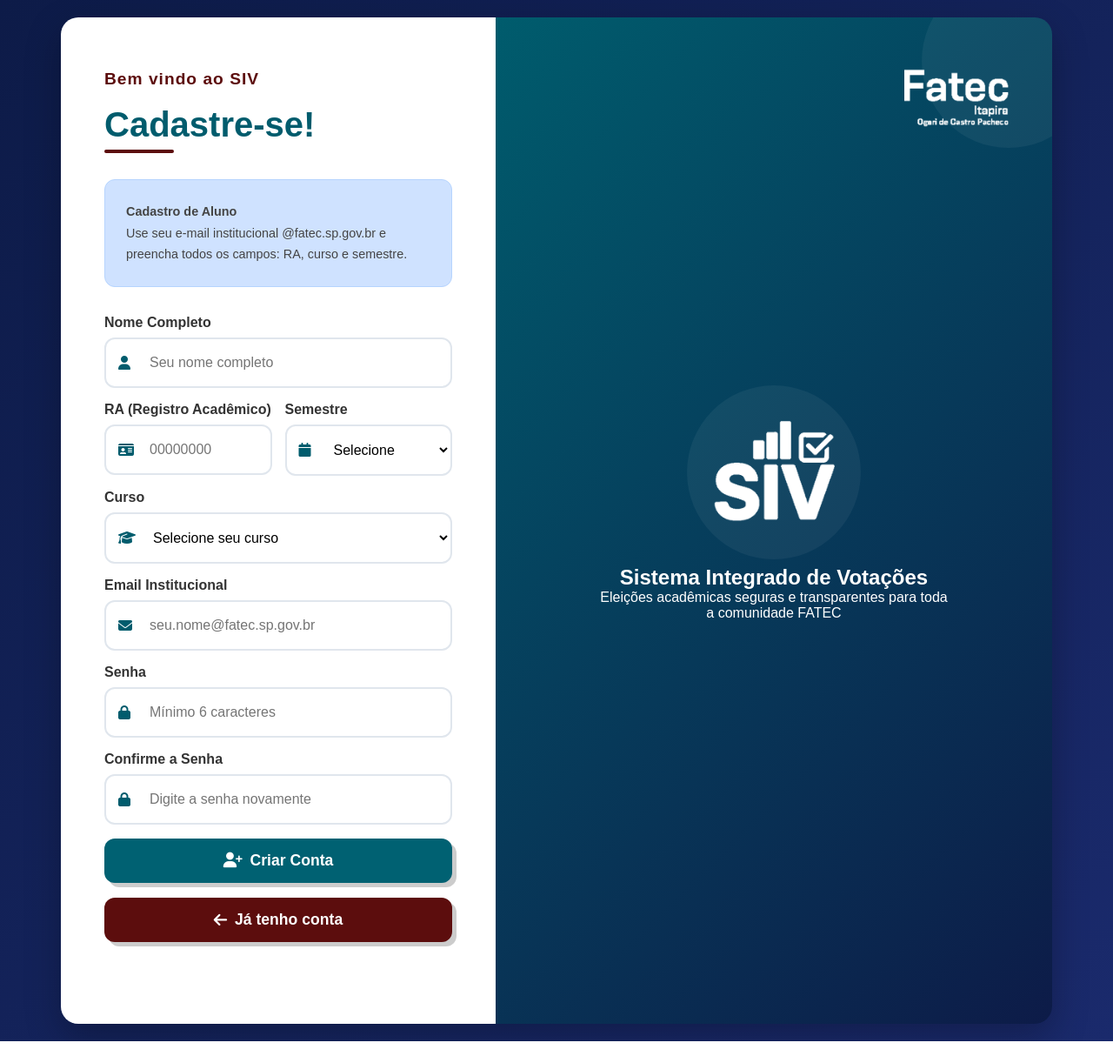
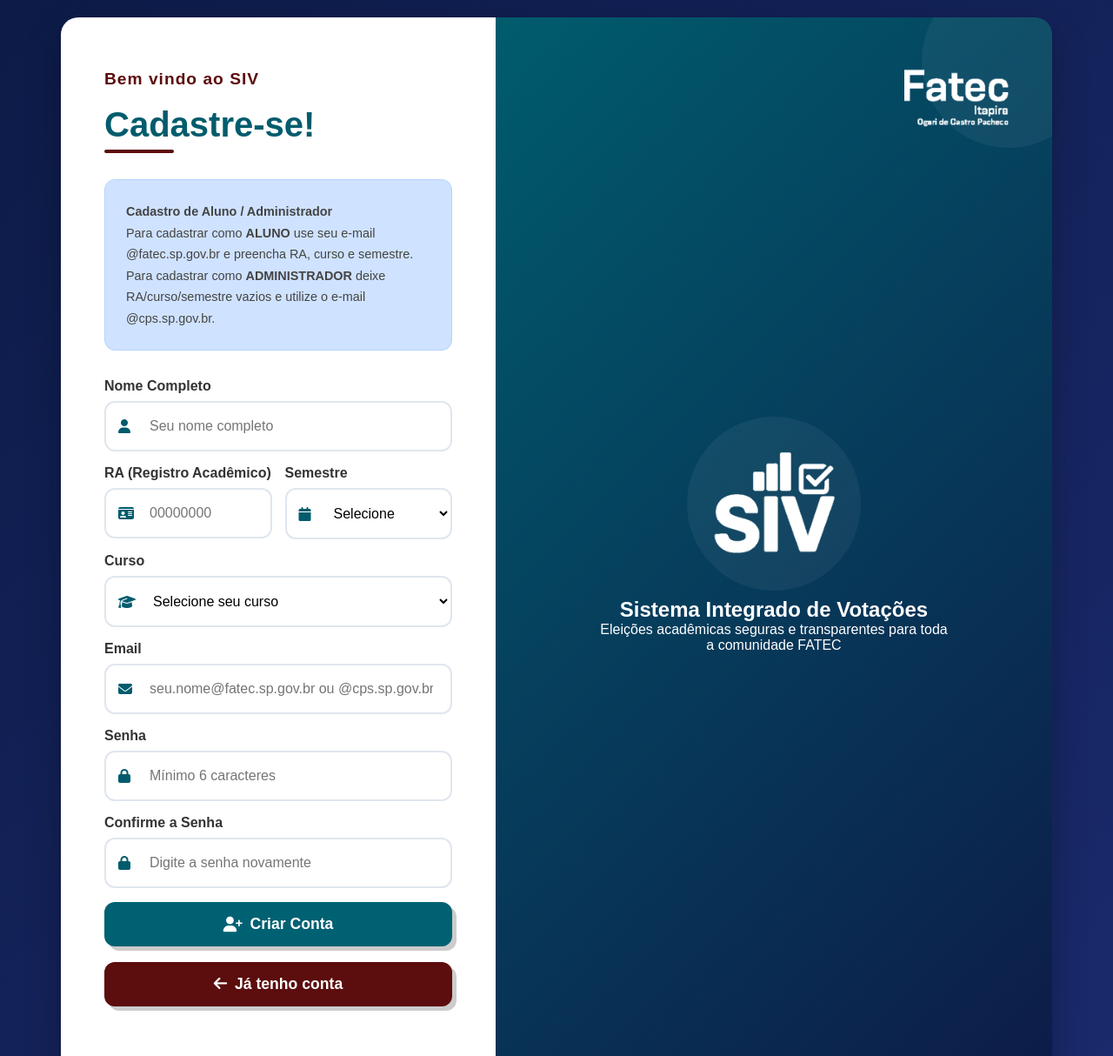
Before and after one commit to LKScripts/sistema-integrado-votacao, a PHP site: page /sistema-integrado-votacao/pages/guest/cadastro.php in a window 1280 px wide. Shown: the top 1214 px of the page at 87% size. Run offline with PHP 8.4, Linux system fonts and the light colour scheme; some libraries are stand-ins or nearby versions.

Commit message:
feat(auth): implementa cadastro unificado com validação de domínio

```diff
--- a/public/pages/guest/cadastro.php
+++ b/public/pages/guest/cadastro.php
@@ -2,6 +2,7 @@
 require_once '../../../config/session.php';
 require_once '../../../config/conexao.php';
 require_once '../../../config/csrf.php';
+require_once '../../../config/email.php';
 
 $erro = "";
 $sucesso = false;
@@ -18,21 +19,92 @@ if ($_SERVER["REQUEST_METHOD"] === "POST") {
     $curso = $_POST["curso"] ?? "";
     $semestre = intval($_POST['semestre'] ?? 0);
 
-    // Validações básicas para ALUNO
+    // Identificar tipo (admin ou aluno)
+    $is_admin = (
+        empty($ra) &&
+        empty($curso) &&
+        ($semestre === 0) &&
+        preg_match('/@cps\.sp\.gov\.br$/i', $email)
+    );
+
+    $is_aluno = (
+        !empty($ra) &&
+        !empty($curso) &&
+        $semestre >= 1 &&
+        preg_match('/@fatec\.sp\.gov\.br$/i', $email)
+    );
+
+    // Validações básicas comuns
     if (empty($nome) || empty($email) || empty($senha) || empty($confirma_senha)) {
         $erro = "Preencha os campos obrigatórios: nome, e-mail e senha.";
-    } elseif (empty($ra) || empty($curso) || $semestre < 1) {
-        $erro = "Preencha todos os campos: RA, curso e semestre são obrigatórios.";
     } elseif ($senha !== $confirma_senha) {
         $erro = "As senhas não coincidem!";
     } elseif (strlen($senha) < 6) {
         $erro = "A senha deve ter pelo menos 6 caracteres!";
-    } elseif (!preg_match('/@fatec\.sp\.gov\.br$/i', $email)) {
-        $erro = "Use um e-mail institucional @fatec.sp.gov.br";
+    } elseif (!$is_admin && !$is_aluno) {
+        $erro = "Dados incompatíveis: para ALUNO use @fatec.sp.gov.br com RA/curso/semestre preenchidos; para ADMIN deixe RA/curso/semestre vazios e use @cps.sp.gov.br.";
     } else {
+        // --------------------------------------------------
+        // CADASTRAR ADMINISTRADOR
+        // --------------------------------------------------
+        if ($is_admin) {
+            try {
+                // Verificar email duplicado na tabela ADMINISTRADOR
+                $stmtEmail = $conn->prepare("SELECT id_admin FROM ADMINISTRADOR WHERE email_corporativo = ?");
+                $stmtEmail->execute([$email]);
+
+                if ($stmtEmail->fetch()) {
+                    $erro = "Este e-mail já está cadastrado como administrador!";
+                } else {
+                    $senha_hash = password_hash($senha, PASSWORD_BCRYPT);
+
+                    $stmtInsert = $conn->prepare("
+                        INSERT INTO ADMINISTRADOR (nome_completo, email_corporativo, senha_hash, ativo)
+                        VALUES (?, ?, ?, 0)
+                    ");
+
+                    if ($stmtInsert->execute([$nome, $email, $senha_hash])) {
+                        $id_admin = $conn->lastInsertId();
+
+                        // Gerar token de confirmação
+                        $token = bin2hex(random_bytes(32));
+                        $dataExpiracao = date('Y-m-d H:i:s', strtotime('+24 hours'));
+
+                        $stmtToken = $conn->prepare("
+                            INSERT INTO email_confirmacao (token, tipo_usuario, id_usuario, email, data_expiracao)
+                            VALUES (?, 'admin', ?, ?, ?)
+                        ");
+
+                        if ($stmtToken->execute([$token, $id_admin, $email, $dataExpiracao])) {
+                            // Enviar e-mail de confirmação
+                            try {
+                                $emailService = new EmailService();
+                                $emailEnviado = $emailService->enviarConfirmacaoCadastro($email, $nome, $token, 'admin');
+
+                                if ($emailEnviado) {
+                                    $sucesso = true;
+                                } else {
+                                    $erro = "Cadastro realizado, mas houve erro ao enviar o e-mail de confirmação. Entre em contato com o suporte.";
+                                }
+                            } catch (Exception $e) {
+                                $erro = "Cadastro realizado, mas o serviço de e-mail não está configurado. Entre em contato com o suporte.";
+                            }
+                        } else {
+                            $erro = "Erro ao gerar token de confirmação.";
+                        }
+                    } else {
+                        $erro = "Erro ao cadastrar administrador.";
+                    }
+                }
+            } catch (PDOException $e) {
+                $erro = "Erro no cadastro do administrador: " . $e->getMessage();
+            }
+        }
+
         // --------------------------------------------------
         // CADASTRAR ALUNO
         // --------------------------------------------------
+        elseif ($is_aluno) {
             // Validar RA numérico
             if (!preg_match('/^\d+$/', $ra)) {
                 $erro = "O RA deve conter apenas números!";
@@ -54,12 +126,39 @@ if ($_SERVER["REQUEST_METHOD"] === "POST") {
                             $senha_hash = password_hash($senha, PASSWORD_BCRYPT);
 
                             $stmtInsert = $conn->prepare("
-                                INSERT INTO ALUNO (ra, nome_completo, email_institucional, senha_hash, curso, semestre)
-                                VALUES (?, ?, ?, ?, ?, ?)
+                                INSERT INTO ALUNO (ra, nome_completo, email_institucional, senha_hash, curso, semestre, ativo)
+                                VALUES (?, ?, ?, ?, ?, ?, 0)
                             ");
 
                             if ($stmtInsert->execute([$ra, $nome, $email, $senha_hash, $curso, $semestre])) {
-                                $sucesso = true;
+                                $id_aluno = $conn->lastInsertId();
+
+                                // Gerar token de confirmação
+                                $token = bin2hex(random_bytes(32));
+                                $dataExpiracao = date('Y-m-d H:i:s', strtotime('+24 hours'));
+
+                                $stmtToken = $conn->prepare("
+                                    INSERT INTO email_confirmacao (token, tipo_usuario, id_usuario, email, data_expiracao)
+                                    VALUES (?, 'aluno', ?, ?, ?)
+                                ");
+
+                                if ($stmtToken->execute([$token, $id_aluno, $email, $dataExpiracao])) {
+                                    // Enviar e-mail de confirmação
+                                    try {
+                                        $emailService = new EmailService();
+                                        $emailEnviado = $emailService->enviarConfirmacaoCadastro($email, $nome, $token, 'aluno');
+
+                                        if ($emailEnviado) {
+                                            $sucesso = true;
+                                        } else {
+                                            $erro = "Cadastro realizado, mas houve erro ao enviar o e-mail de confirmação. Entre em contato com o suporte.";
+                                        }
+                                    } catch (Exception $e) {
+                                        $erro = "Cadastro realizado, mas o serviço de e-mail não está configurado. Entre em contato com o suporte.";
+                                    }
+                                } else {
+                                    $erro = "Erro ao gerar token de confirmação.";
+                                }
                             } else {
                                 $erro = "Erro ao cadastrar aluno.";
                             }
@@ -69,6 +168,7 @@ if ($_SERVER["REQUEST_METHOD"] === "POST") {
                     $erro = "Erro no cadastro do aluno: " . $e->getMessage();
                 }
             }
+        }
     }
 }
 ?>
@@ -101,7 +201,7 @@ if ($_SERVER["REQUEST_METHOD"] === "POST") {
                     <div class="content">
                         <span style="color: #155724;">
                             <strong>✅ Cadastro realizado com sucesso!</strong><br>
-                            Você já pode fazer login com suas credenciais.
+                            Um e-mail de confirmação foi enviado para sua caixa de entrada. Verifique sua caixa de e-mail e clique no link para ativar sua conta.
                         </span>
                     </div>
                 </div>
@@ -114,8 +214,9 @@ if ($_SERVER["REQUEST_METHOD"] === "POST") {
                 <div class="callout info">
                     <div class="content">
                         <span>
-                            <strong>Cadastro de Aluno</strong><br>
-                            Use seu e-mail institucional @fatec.sp.gov.br e preencha todos os campos: RA, curso e semestre.
+                            <strong>Cadastro de Aluno / Administrador</strong><br>
+                            Para cadastrar como <strong>ALUNO</strong> use seu e-mail @fatec.sp.gov.br e preencha RA, curso e semestre.<br>
+                            Para cadastrar como <strong>ADMINISTRADOR</strong> deixe RA/curso/semestre vazios e utilize o e-mail @cps.sp.gov.br.
                         </span>
                     </div>
                 </div>
@@ -189,14 +290,12 @@ if ($_SERVER["REQUEST_METHOD"] === "POST") {
                     </div>
 
                     <div class="input-group">
-                        <label for="email">Email Institucional</label>
+                        <label for="email">Email</label>
                         <div class="input-field">
                             <i class="fas fa-envelope"></i>
                             <input type="email" id="email" name="email"
-                                   placeholder="seu.nome@fatec.sp.gov.br"
+                                   placeholder="seu.nome@fatec.sp.gov.br ou @cps.sp.gov.br"
                                    value="<?= htmlspecialchars($_POST['email'] ?? '') ?>"
-                                   pattern=".*@fatec\.sp\.gov\.br$"
-                                   title="Use um e-mail institucional @fatec.sp.gov.br"
                                    required>
                         </div>
                     </div>
@@ -271,18 +370,35 @@ document.getElementById('ra')?.addEventListener('input', function(e) {
     this.value = this.value.replace(/\D/g, '');
 });
 
-// Garantir que RA, curso e semestre são sempre obrigatórios (cadastro apenas de aluno)
-function garantirCamposObrigatorios() {
+// Ajustar required dinamicamente (melhora UX)
+// Se email terminar em @cps.sp.gov.br => REMOVE required de RA/curso/semestre (admin)
+// Se email terminar em @fatec.sp.gov.br => ADICIONA required (aluno)
+function ajustarRequiredPorEmail() {
+    const email = (document.getElementById('email')?.value || '').toLowerCase();
     const ra = document.getElementById('ra');
     const curso = document.getElementById('curso');
     const semestre = document.getElementById('semestre');
 
-    if (ra) ra.setAttribute('required', 'required');
-    if (curso) curso.setAttribute('required', 'required');
-    if (semestre) semestre.setAttribute('required', 'required');
+    if (email.endsWith('@cps.sp.gov.br')) {
+        ra.removeAttribute('required');
+        curso.removeAttribute('required');
+        semestre.removeAttribute('required');
+    } else if (email.endsWith('@fatec.sp.gov.br')) {
+        ra.setAttribute('required', 'required');
+        curso.setAttribute('required', 'required');
+        semestre.setAttribute('required', 'required');
+    } else {
+        // domínio desconhecido: mantém sem required para RA/curso/semestre,
+        // mas o servidor validará e mostrará mensagem adequada.
+        ra.removeAttribute('required');
+        curso.removeAttribute('required');
+        semestre.removeAttribute('required');
+    }
 }
 
-window.addEventListener('load', garantirCamposObrigatorios);
+document.getElementById('email')?.addEventListener('input', ajustarRequiredPorEmail);
+// Ao carregar a página, aplicar a regra se já houver valor
+window.addEventListener('load', ajustarRequiredPorEmail);
 </script>
 </body>
 </html>
```
